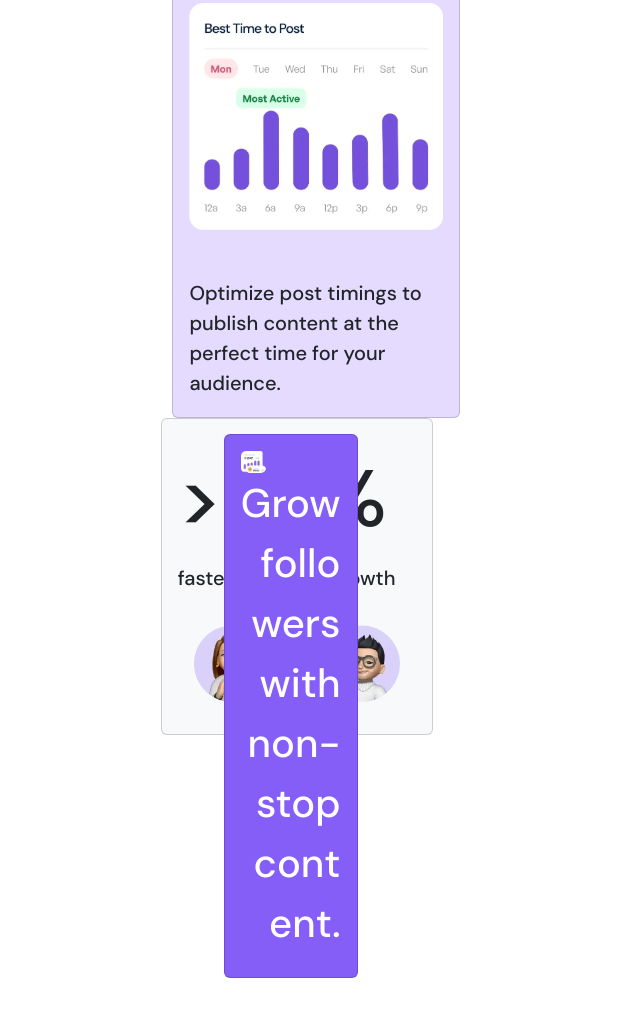
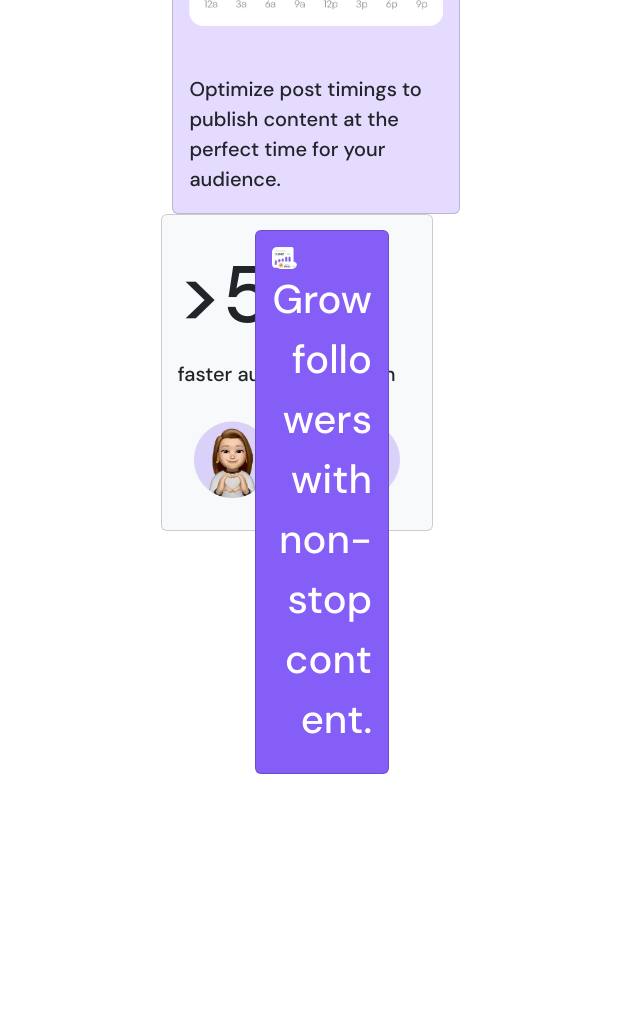
Before and after one commit to brithecoder/SBA3-bentobox-project-, a plain HTML site: page index.html in a window 1280 px wide. Shown: the part 1400-2416 px from the top of the page, without its empty margins (0-640 px from the left). After the commit the page ends 2246 px from the top, so only its background shows below. Drawn offline with nearby package versions, Linux system fonts and the light colour scheme; a script that the page names is missing.

Commit message:
tweaking offset

```diff
--- a/index.html
+++ b/index.html
@@ -29,7 +29,7 @@
 
             <!-- Create and schedule content -->
 
-         <div class= "col col-lg-1  col-xl-1 col-xxl- col-md-3">
+         <div class= "col col-lg-1  col-xl-1 col-xxl-1 offset-xxl-4 col-md-3">
             <section class=" card card-tan mb-4 box1" style="width: 24rem; height:35rem; grid-area: box1;">
             <div class="card-body">
               <p class="card-title pt-5 text-start fs-1 lh-sm text-wrap text-DMsans">Create and schedule content <span class="textPurple">quicker.</span></p>
@@ -48,7 +48,7 @@
             <!-- Main Center Title Social Media Faster -->
 
           <section class="col-12  gx-5 col-lg-4  col-xl-4 ">
-          <div class="card card-purple w-50 ">
+          <div class="card card-purple ">
             <div class="card-body">
               <p class="card-title text-DMsans fs-1">Social Media <span class="textOrange">10x</span> Faster with AI</p>
               <img class="card-img img-fluid  w-25" src="images/illustration-five-stars.webp" alt="illustion five stars">
@@ -101,7 +101,7 @@
             </section>
 
                   <!-- Grow followers -->
-            <section class="col-12 col-lg-12 pt-3 col-xl-5">
+            <section class="col-12 col-lg-12 offset-1 pt-3 col-xl-5">
               <div class="card card-purple h- 100 w-100 box8" style="width: 18.5rem; height: auto; max-height:fit-content; grid-area: box8;">
                 <div class="card-body">
                     <div class="d-flex justify-content-start">
```
